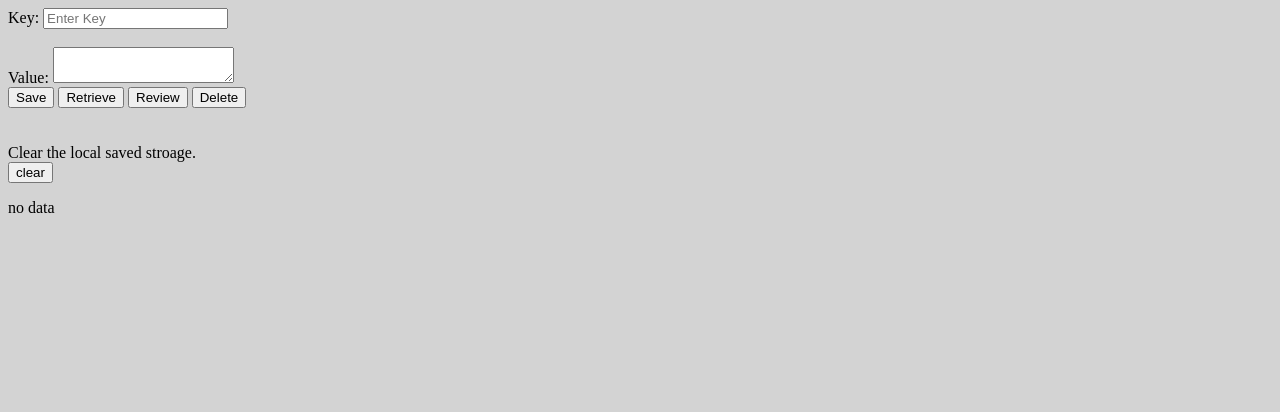
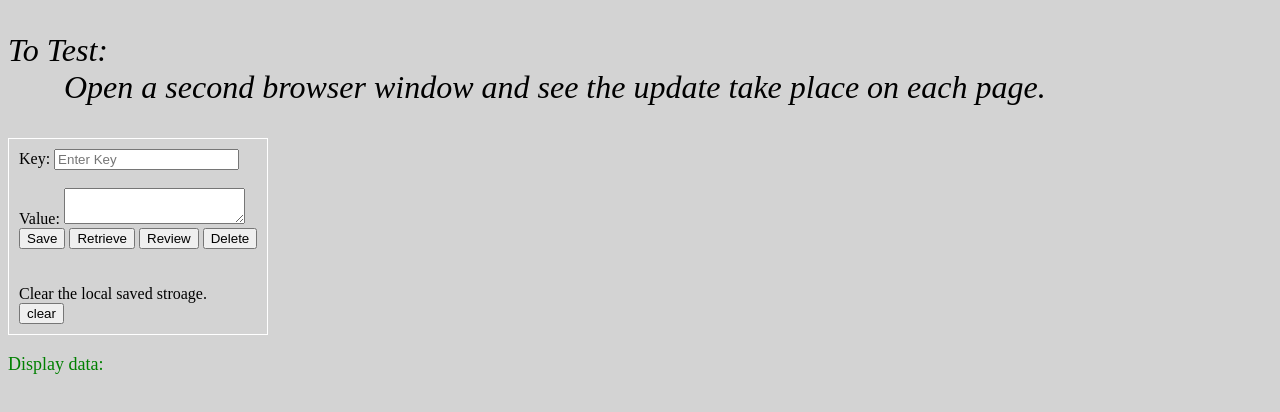
Before and after one commit to measylite/newMeasyGit, a plain HTML site: page HTML5_LocalStorage/index.html in a window 1280 px wide. Drawn offline with Linux system fonts and the light colour scheme.

Commit message:
Cleaned up css and displays, added reviewStorage

```diff
--- a/HTML5_LocalStorage/app.css
+++ b/HTML5_LocalStorage/app.css
@@ -4,10 +4,21 @@ body {
 	background-color: lightgray;
 }
 
-#form1 {
-	/* float:left; */
-	padding: 65px;
-	/* border: 1px solid #cccccc; */
+#note > p {
+	font-size: xx-large;
+	font-style: italic;
 }
 
-#data > div { padding: 5px; border-bottom: 1px solid #cccccc; }
+#form1 {
+	float:left;
+	padding: 10px;
+	border: 1px solid white;
+}
+
+#msg {
+	alignment: left;
+	color: green;
+	font-size: large;
+}
+
+#data > div { padding: 10px; border: 1px solid white; alignment: left;}
--- a/HTML5_LocalStorage/app.js
+++ b/HTML5_LocalStorage/app.js
@@ -5,24 +5,34 @@
 */
 function measyInit()
 {
-// save and retieve btn
+// Buttons
 var saveBtn = document.getElementById('save');
 var retrieveBtn = document.getElementById('retrieve');
 var reviewBtn = document.getElementById('review');
 var deleteBtn = document.getElementById('delete');
 var clearBtn = document.getElementById('clear');
 
-// add event listner for each btn
+/* Add Event Listener for each btn */
 saveBtn.addEventListener('click', saveItem);
 retrieveBtn.addEventListener('click', retrieveItem);
 reviewBtn.addEventListener('click', reviewItem);
 deleteBtn.addEventListener('click', deleteItem);
 clearBtn.addEventListener('click',clearAll);
 
-// event listner to update the page of and changes to on other windows
-addEventListener('storage', reviewItem);
+/*
+* Add Event Listener to update the page of any changes to any other windows
+* Swap below listenter to display more detailed informtion see func reviewStorage
+*/
+addEventListener('storage', reviewStorage);
+// addEventListener('storage', reviewItem);
 
 }
+
+function reviewStorage(e) {
+ data.innerHTML += '<div>' + 'key: ' + e.key + '<br>' + 'Old Value: ' +
+ e.oldValue + '<br>' + 'New Value: ' + e.newValue + '<br>' + 'url: ' +
+ e.url + '<br>' + 'Storage Area: ' + e.storageArea + '<br></div>';
+  }
 
 function saveItem() {
 	// get key val
--- a/HTML5_LocalStorage/index.html
+++ b/HTML5_LocalStorage/index.html
@@ -8,8 +8,11 @@
 	<script src="app.js"></script>
 </head>
 <body>
+	<div id="note">
+		<p>To Test:<br>&nbsp;&nbsp;&nbsp;&nbsp;&nbsp;&nbsp;&nbsp;Open a second browser window and see the update take place on each page.</p>
+	</div>
 	<section id="sec1">
-		<form name="form1">
+		<form name="form1" id="form1">
 			<label for="key">Key: </label>
 			<input type="text" id="key" name="key" value="" placeholder="Enter Key"><br />
 			<br>
@@ -25,10 +28,9 @@
 			<input type="button" name="" value="clear" id="clear">
 
  		</form>
-	</section>
+	</section><br><br><br><br><br><br><br><br><br><br><br>
 	<section id="data">
-			<p></p>
-			no data
+			<p id="msg">Display data:</p>
 	</section>
 </body>
 </html>
```
